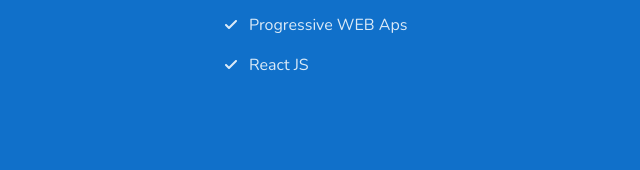
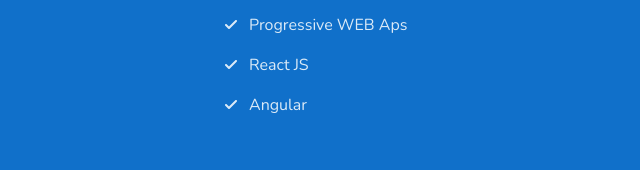
Before and after one commit to wojciech-sadomski/wojciech-sadomski.github.io, a website built with webpack: page src/pages/index.html in a window 1280 px wide. Shown: the part 1283-1453 px from the top of the page, 271-911 px from the left. Built offline with nearby package versions, Linux system fonts and the light colour scheme; no server answers.

```diff
--- a/src/pages/index.html
+++ b/src/pages/index.html
@@ -92,6 +92,7 @@
               <li class="ability__list__element">Accessibility</li>
               <li class="ability__list__element">Progressive WEB Aps</li>
               <li class="ability__list__element">React JS</li>
+              <li class="ability__list__element">Angular</li>
             </ul>
           </article>
           <article class="ability__section">
```
